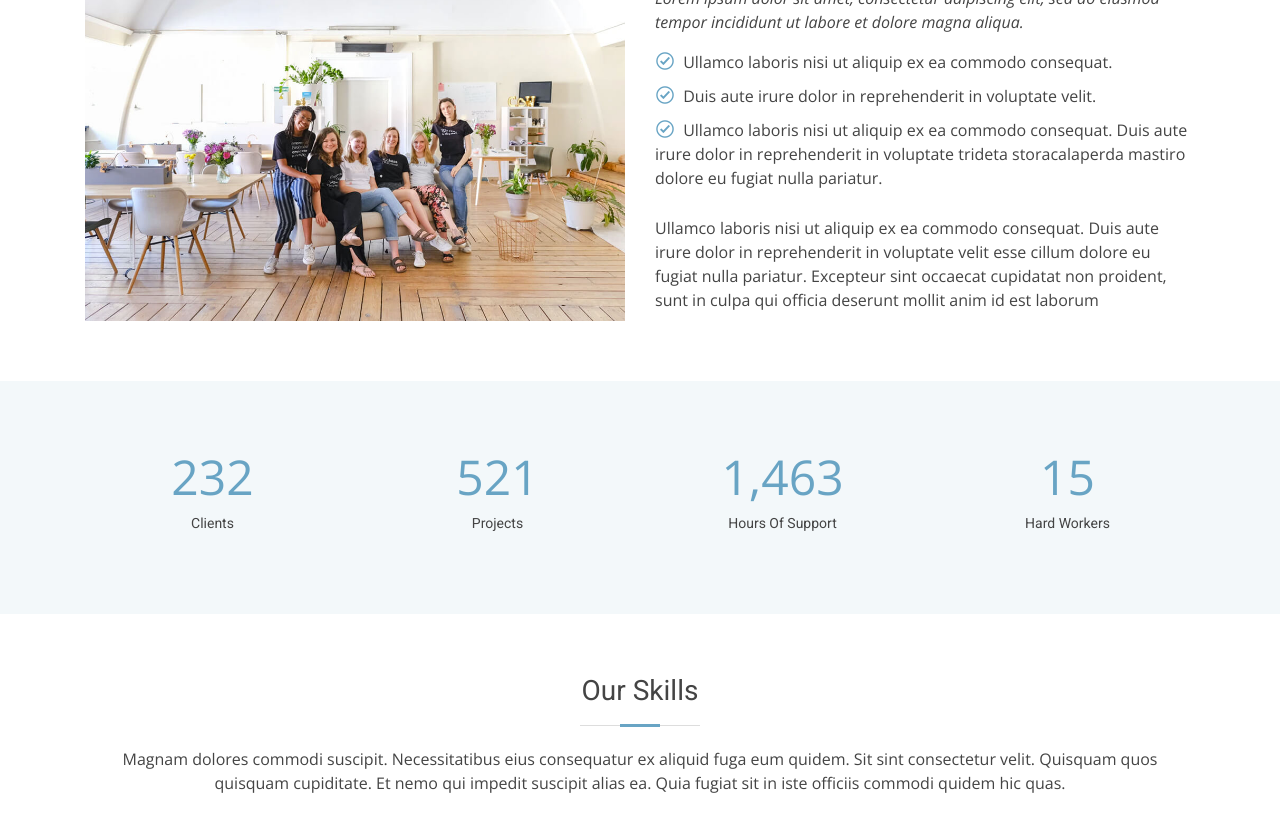
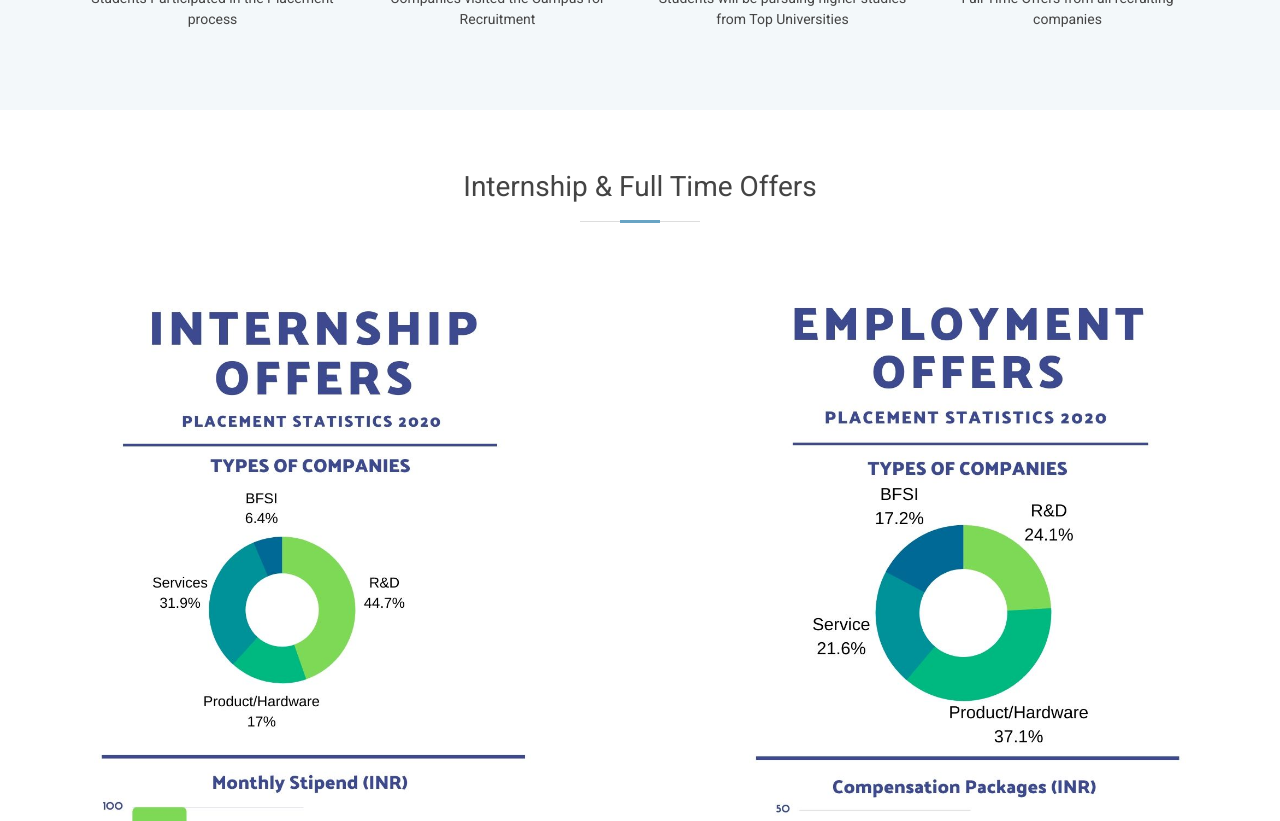
Before and after one commit to sri-adil/placement_brochure, a plain HTML site: page statistics.html in a window 1280 px wide. Shown: the part 296-1117 px from the top of the page. Drawn offline with nearby package versions, Linux system fonts and the light colour scheme.

Commit message:
stats done

```diff
--- a/assets/css/style.css
+++ b/assets/css/style.css
@@ -25,6 +25,13 @@ a:hover {
 h1, h2, h3, h4, h5, h6, .font-primary {
   font-family: "Roboto", sans-serif;
 }
+
+img{
+  max-width: 70%;
+  max-height: 70%;
+  display: block; /* remove extra space below image */
+}
+
 
 /*--------------------------------------------------------------
 # Back to top button
@@ -954,7 +961,7 @@ section {
 # Our Skills
 --------------------------------------------------------------*/
 .skills {
-  padding: 60px 0;
+  /* margin-right: 1000px 10; */
 }
 
 .skills .progress {
--- a/statistics.html
+++ b/statistics.html
@@ -61,7 +61,7 @@
       <div class="container">
 
         <div class="d-flex justify-content-between align-items-center">
-          <h2><b>Statistics</b></h2>
+          <h2><b>Placement Statistics</b></h2>
          <!-- <ol>
             <li><a href="index.html">Home</a></li>
             <li>About Us</li>
@@ -72,34 +72,7 @@
     </section><!-- End About Us Section -->
 
     <!-- ======= About Section ======= -->
-    <section class="about" data-aos="fade-up">
-      <div class="container">
-
-        <div class="row">
-          <div class="col-lg-6">
-            <img src="assets/img/about.jpg" class="img-fluid" alt="">
-          </div>
-          <div class="col-lg-6 pt-4 pt-lg-0">
-            <h3>Voluptatem dignissimos provident quasi corporis voluptates sit assumenda.</h3>
-            <p class="font-italic">
-              Lorem ipsum dolor sit amet, consectetur adipiscing elit, sed do eiusmod tempor incididunt ut labore et dolore
-              magna aliqua.
-            </p>
-            <ul>
-              <li><i class="icofont-check-circled"></i> Ullamco laboris nisi ut aliquip ex ea commodo consequat.</li>
-              <li><i class="icofont-check-circled"></i> Duis aute irure dolor in reprehenderit in voluptate velit.</li>
-              <li><i class="icofont-check-circled"></i> Ullamco laboris nisi ut aliquip ex ea commodo consequat. Duis aute irure dolor in reprehenderit in voluptate trideta storacalaperda mastiro dolore eu fugiat nulla pariatur.</li>
-            </ul>
-            <p>
-              Ullamco laboris nisi ut aliquip ex ea commodo consequat. Duis aute irure dolor in reprehenderit in voluptate
-              velit esse cillum dolore eu fugiat nulla pariatur. Excepteur sint occaecat cupidatat non proident, sunt in
-              culpa qui officia deserunt mollit anim id est laborum
-            </p>
-          </div>
-        </div>
-
-      </div>
-    </section><!-- End About Section -->
+    <!-- End About Section -->
 
     <!-- ======= Facts Section ======= -->
     <section class="facts section-bg" data-aos="fade-up">
@@ -108,23 +81,23 @@
         <div class="row counters">
 
           <div class="col-lg-3 col-6 text-center">
-            <span data-toggle="counter-up">232</span>
-            <p>Clients</p>
+            <span data-toggle="counter-up">233</span>
+            <p>Students Participated in the Placement process</p>
           </div>
 
           <div class="col-lg-3 col-6 text-center">
-            <span data-toggle="counter-up">521</span>
-            <p>Projects</p>
+            <span data-toggle="counter-up">59</span>
+            <p>Companies visited the Campus for Recruitment</p>
           </div>
 
           <div class="col-lg-3 col-6 text-center">
-            <span data-toggle="counter-up">1,463</span>
-            <p>Hours Of Support</p>
+            <span data-toggle="counter-up">11</span>
+            <p>Students will be pursuing higher studies from Top Universities</p>
           </div>
 
           <div class="col-lg-3 col-6 text-center">
-            <span data-toggle="counter-up">15</span>
-            <p>Hard Workers</p>
+            <span data-toggle="counter-up">191</span>
+            <p>Full Time Offers from all recruiting companies</p>
           </div>
 
         </div>
@@ -133,15 +106,18 @@
     </section><!-- End Facts Section -->
 
     <!-- ======= Our Skills Section ======= -->
-    <section class="skills" data-aos="fade-up">
-      <div class="container">
+    <section >
+      <div>
 
         <div class="section-title">
-          <h2>Our Skills</h2>
-          <p>Magnam dolores commodi suscipit. Necessitatibus eius consequatur ex aliquid fuga eum quidem. Sit sint consectetur velit. Quisquam quos quisquam cupiditate. Et nemo qui impedit suscipit alias ea. Quia fugiat sit in iste officiis commodi quidem hic quas.</p>
+          <h2>Internship & Full Time Offers</h2>
         </div>
-
-        <div class="skills-content">
+        <div class="col-md-3 col-sm-3"></div>
+        <div class="row">
+            <div class="col-xs-6 col-md-6"><p align = center><img  src="assets/img/_IIIT Bangalore_Internships.jpg"/></p></div>
+            <div class="col-xs-6 col-md-6"><p align = center><img src="assets/img/IIIT Bangalore_FT.jpg"/></p></div>
+        </div>
+        <!-- <div class="skills-content">
 
           <div class="progress">
             <div class="progress-bar bg-success" role="progressbar" aria-valuenow="100" aria-valuemin="0" aria-valuemax="100">
@@ -167,21 +143,31 @@
             </div>
           </div>
 
-        </div>
+        </div> -->
 
       </div>
     </section><!-- End Our Skills Section -->
 
     <!-- ======= Tetstimonials Section ======= -->
-    <section class="testimonials" data-aos="fade-up">
-      <div class="container">
+    <section>
+      <div align="center">
+          <div class="section-title">
+            <h2>Recruiting Companies</h2>
+          </div>
+          <div class = "row">
+                  <!-- single service -->
+                  <div class="col-md-12 col-sm-12">
+                    <img src ="assets/img/rc2.png" size = "80%">
+                  </div>
+          </div>
+          <div class = "row">
+            <!-- single service -->
+            <div class="col-md-12 col-sm-12">
+              <img src ="assets/img/rc1.png" size = "80%">
+            </div>
+          </div>
 
-        <div class="section-title">
-          <h2>Tetstimonials</h2>
-          <p>Magnam dolores commodi suscipit. Necessitatibus eius consequatur ex aliquid fuga eum quidem. Sit sint consectetur velit. Quisquam quos quisquam cupiditate. Et nemo qui impedit suscipit alias ea. Quia fugiat sit in iste officiis commodi quidem hic quas.</p>
-        </div>
-
-        <div class="owl-carousel testimonials-carousel">
+        <!-- <div class="owl-carousel testimonials-carousel">
 
           <div class="testimonial-item">
             <img src="assets/img/testimonials/testimonials-1.jpg" class="testimonial-img" alt="">
@@ -238,10 +224,39 @@
             </p>
           </div>
 
+        </div> -->
+
+      </div>
+    </section><!-- End Ttstimonials Section -->
+
+    <section class="about" data-aos="fade-up">
+      <div class="container">
+
+        <div class="row">
+          <div class="col-lg-6">
+            <img src="assets/img/about.jpg" class="img-fluid" alt="">
+          </div>
+          <div class="col-lg-6 pt-4 pt-lg-0">
+            <h3>Placement Team</h3>
+            <!-- <p class="font-italic">
+              Lorem ipsum dolor sit amet, consectetur adipiscing elit, sed do eiusmod tempor incididunt ut labore et dolore
+              magna aliqua.
+            </p>
+            <ul>
+              <li><i class="icofont-check-circled"></i> Ullamco laboris nisi ut aliquip ex ea commodo consequat.</li>
+              <li><i class="icofont-check-circled"></i> Duis aute irure dolor in reprehenderit in voluptate velit.</li>
+              <li><i class="icofont-check-circled"></i> Ullamco laboris nisi ut aliquip ex ea commodo consequat. Duis aute irure dolor in reprehenderit in voluptate trideta storacalaperda mastiro dolore eu fugiat nulla pariatur.</li>
+            </ul>
+            <p>
+              Ullamco laboris nisi ut aliquip ex ea commodo consequat. Duis aute irure dolor in reprehenderit in voluptate
+              velit esse cillum dolore eu fugiat nulla pariatur. Excepteur sint occaecat cupidatat non proident, sunt in
+              culpa qui officia deserunt mollit anim id est laborum
+            </p> -->
+          </div>
         </div>
 
       </div>
-    </section><!-- End Ttstimonials Section -->
+    </section>
 
   </main><!-- End #main -->
 
```
Also changed, not shown: assets/img/IIIT Bangalore_FT.jpg (added), assets/img/_IIIT Bangalore_Internships.jpg (added), assets/img/rc1.png (added), assets/img/rc2.png (added).
